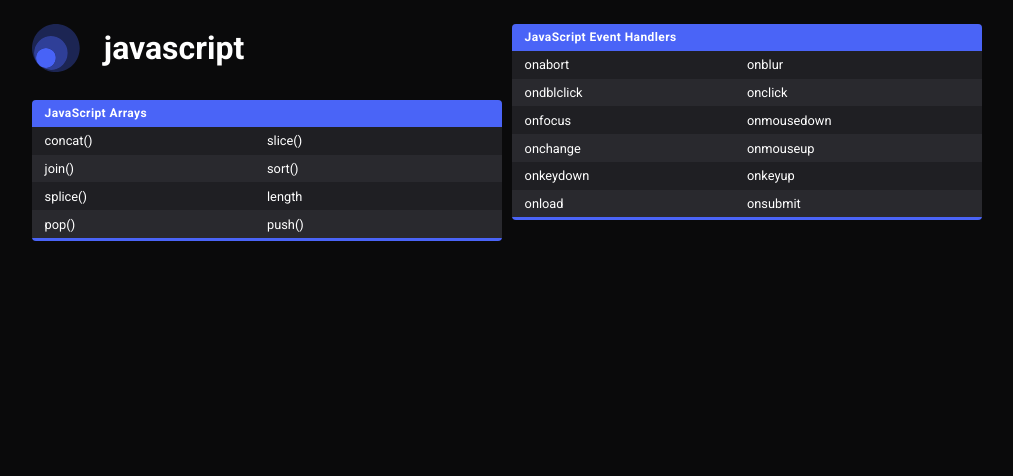
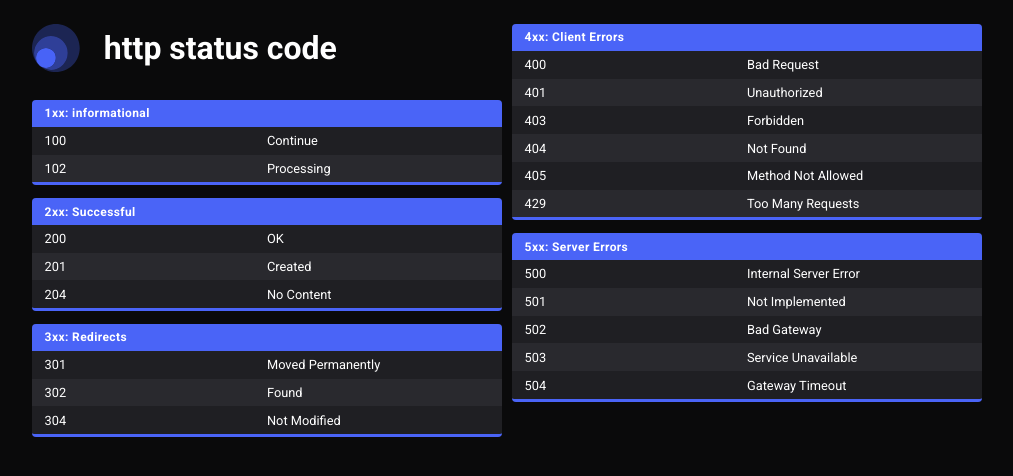
Before and after one commit to maykbrito/cheat-sheet-creator, a React (Create React App) app: page / in a window 1280 px wide. Shown: the top 476 px of the page, without its empty margins (133-1146 px from the left). Built offline with nearby package versions, Linux system fonts and the light colour scheme.

Commit message:
feat: add http status code sheet

```diff
--- a/src/App.tsx
+++ b/src/App.tsx
@@ -1,10 +1,10 @@
-import "./styles.css";
-import { Javascript } from "./sheets/javascript";
+import './styles.css'
+import { Http } from './sheets/http'
 
 export default function App() {
   return (
     <div className="App">
-      <Javascript />
+      <Http />
     </div>
-  );
+  )
 }
--- /dev/null
+++ b/src/sheets/http.tsx
@@ -0,0 +1,49 @@
+import { Section } from '../models/Section'
+import { Snippet } from '../models/Snippet'
+
+import { Cheatsheet } from '../components/Cheatsheet'
+
+const snip = new Snippet('HTTP Status Code')
+
+// section
+const one = new Section('1xx: informational')
+one.addLine('100', 'Continue')
+one.addLine('102', 'Processing')
+snip.add(one)
+
+// section
+const two = new Section('2xx: Successful')
+two.addLine('200', 'OK')
+two.addLine('201', 'Created')
+two.addLine('204', 'No Content')
+snip.add(two)
+
+// section
+const three = new Section('3xx: Redirects')
+three.addLine('301', 'Moved Permanently')
+three.addLine('302', 'Found')
+three.addLine('304', 'Not Modified')
+snip.add(three)
+
+// section
+const four = new Section('4xx: Client Errors')
+four.addLine('400', 'Bad Request')
+four.addLine('401', 'Unauthorized')
+four.addLine('403', 'Forbidden')
+four.addLine('404', 'Not Found')
+four.addLine('405', 'Method Not Allowed')
+four.addLine('429', 'Too Many Requests')
+snip.add(four)
+
+// section
+const five = new Section('5xx: Server Errors')
+five.addLine('500', 'Internal Server Error')
+five.addLine('501', 'Not Implemented')
+five.addLine('502', 'Bad Gateway')
+five.addLine('503', 'Service Unavailable')
+five.addLine('504', 'Gateway Timeout')
+snip.add(five)
+
+export function Http() {
+  return <Cheatsheet title={snip.title} elements={snip.elements} />
+}
```
